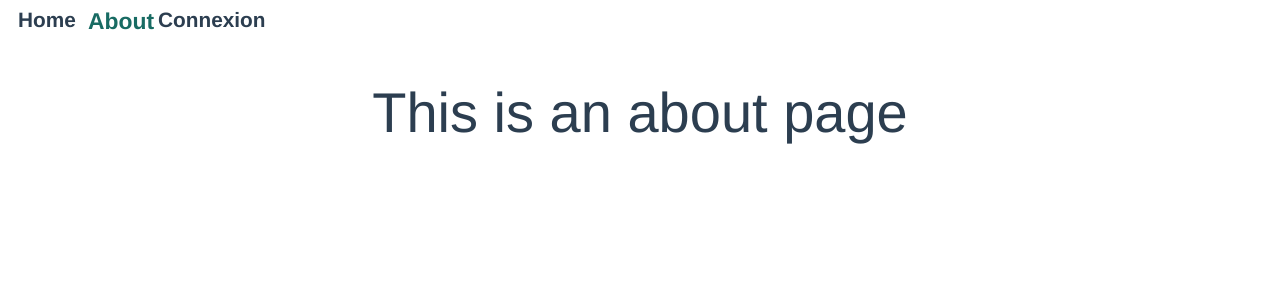
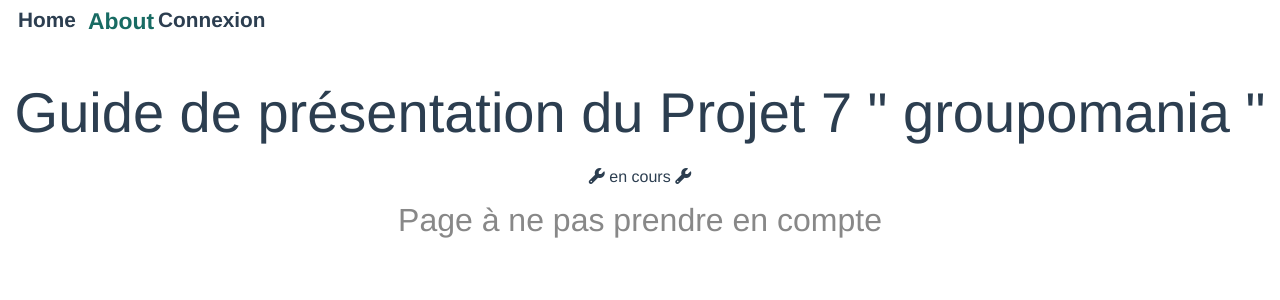
Before and after one commit to matthieu661/P7_MatthieuBoistard_frontEnd, a Vue app in the folder frontend-p7-vue-cli-app/: page /about in a window 1280 px wide. Shown: the top 300 px of the page. Built offline with nearby package versions, Linux system fonts and the light colour scheme; a web font is replaced by a local one; what vue-simple-alert would draw is missing.

Commit message:
reserved page demo

```diff
--- a/frontend-p7-vue-cli-app/src/views/About.vue
+++ b/frontend-p7-vue-cli-app/src/views/About.vue
@@ -1,5 +1,7 @@
 <template>
   <div class="about">
-    <h1>This is an about page</h1>
+    <h1>Guide de présentation du Projet 7 " groupomania "</h1>
+    <p><i class="fas fa-wrench"></i> en cours <i class="fas fa-wrench"></i></p>
+    <h2>Page à ne pas prendre en compte</h2>
   </div>
 </template>
```
